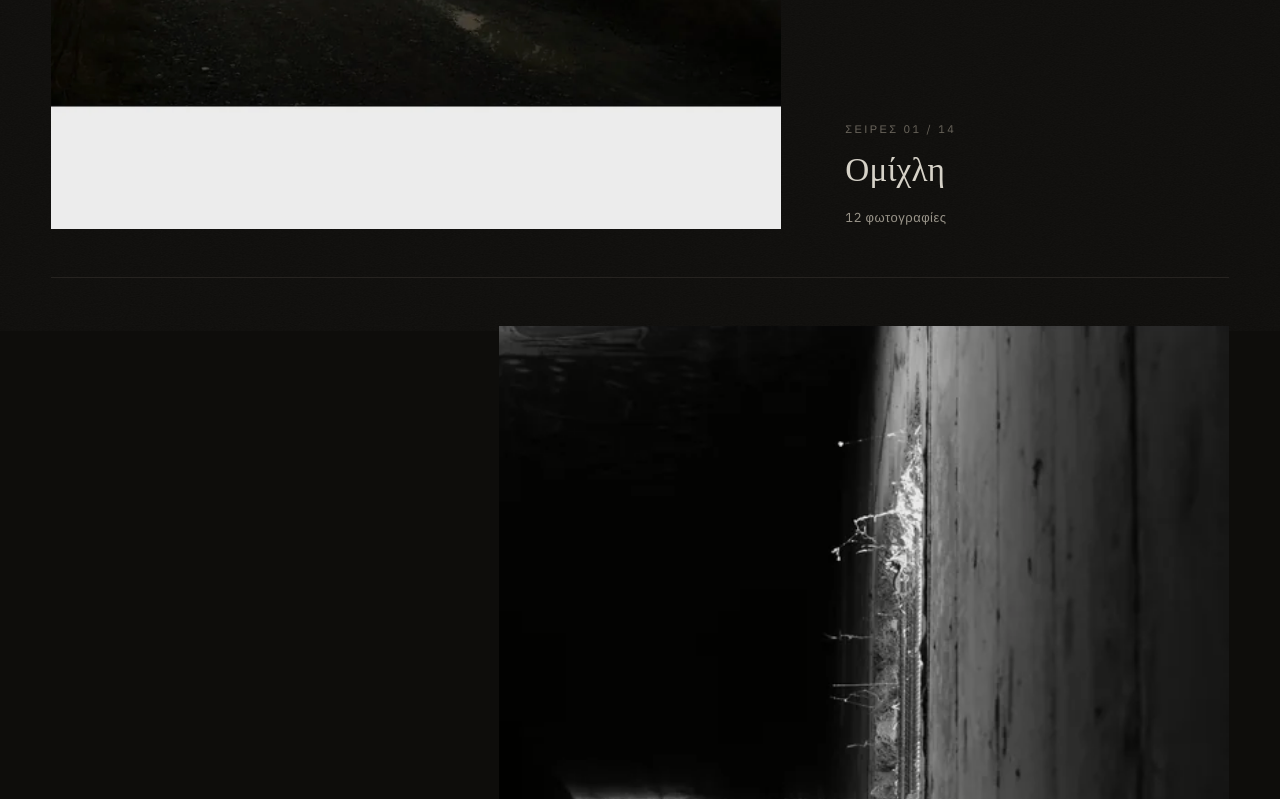
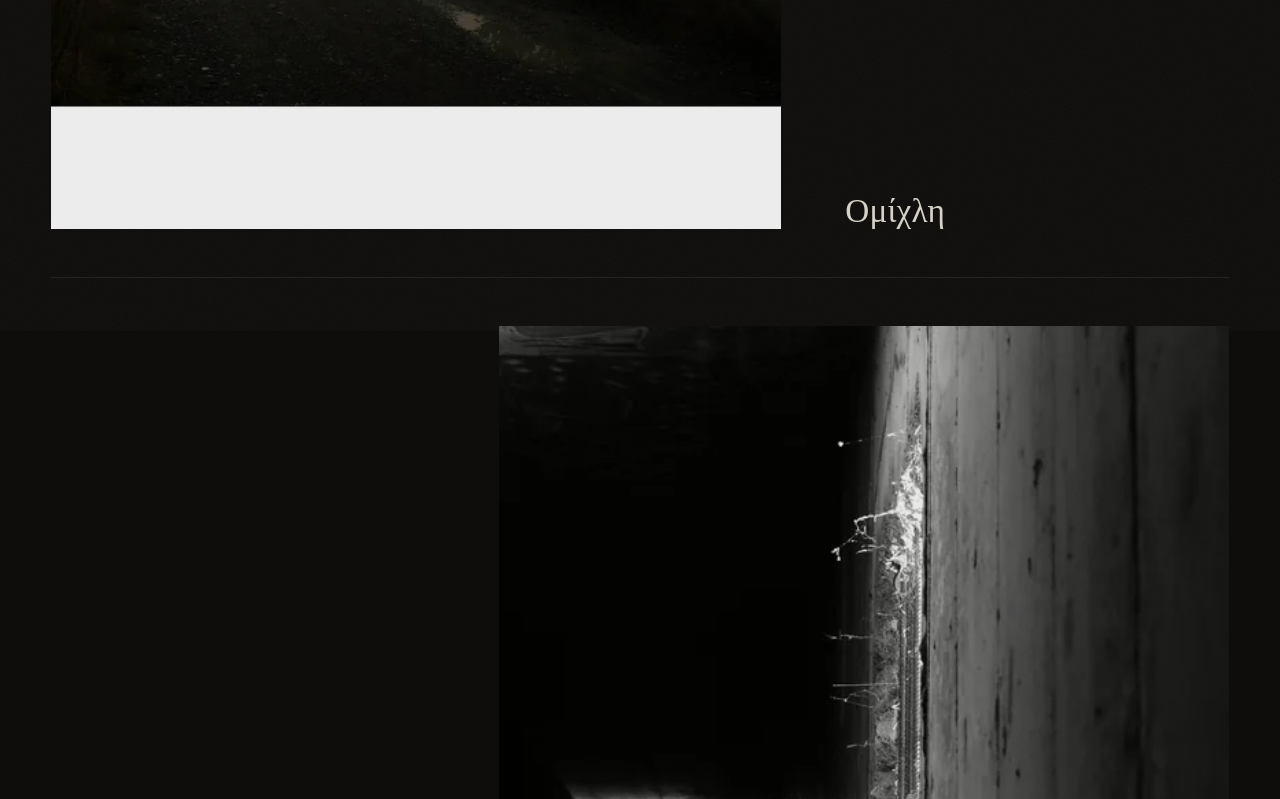
Before and after one commit to StergiosCha/karagiorgou, a React (Vite) app: page /portfolio in a window 1280 px wide. Shown: the part 861-1660 px from the top of the page. Built offline with nearby package versions, Linux system fonts and the light colour scheme; a web font is replaced by a local one.

Commit message:
Only what was given: no series counters, no photo counts, no Untitled captions, no dates

```diff
--- a/src/components/Lightbox.tsx
+++ b/src/components/Lightbox.tsx
@@ -139,7 +139,7 @@ export default function Lightbox({ photos, index, onClose, onIndex }: Props) {
             sizes="(min-width: 900px) 88vw, 100vw"
             width={photo.width}
             height={photo.height}
-            alt={title}
+            alt={title || t.lightbox.dialogLabel}
             decoding="async"
             onLoad={() => setImgLoaded(true)}
             style={{ opacity: imgLoaded ? 1 : 0 }}
@@ -147,9 +147,8 @@ export default function Lightbox({ photos, index, onClose, onIndex }: Props) {
           />
         </div>
         <figcaption className="lb__cap">
-          <span className="lb__title">{title}</span>
+          {title && <span className="lb__title">{title}</span>}
           {photo.caption && <span className="lb__caption">{photo.caption}</span>}
-          {photo.date && <span className="meta lb__date">{photo.date}</span>}
           {photo.print?.available && (
             <span className="meta lb__print">
               {t.lightbox.printAvailable}
--- a/src/components/SeriesDoorway.tsx
+++ b/src/components/SeriesDoorway.tsx
@@ -12,13 +12,11 @@ interface Props {
   variant?: 'door' | 'plate';
 }
 
-export default function SeriesDoorway({ series, index, total, variant = 'door' }: Props) {
+export default function SeriesDoorway({ series, index, variant = 'door' }: Props) {
   const { t, pick } = useLang();
   const hero = getPhoto(series.hero);
   const title = pick(series, 'title');
   const desc = pick(series, 'description');
-  const num = String(index + 1).padStart(2, '0');
-  const tot = String(total).padStart(2, '0');
 
   return (
     <article className={`door door--${variant}${index % 2 ? ' door--alt' : ''}`}>
@@ -27,14 +25,8 @@ export default function SeriesDoorway({ series, index, total, variant = 'door' }
           <Picture photo={hero} alt={title} sizes={variant === 'plate' ? '(min-width: 900px) 62vw, 100vw' : '(min-width: 900px) 46vw, 100vw'} decorative />
         </div>
         <div className="door__text">
-          <p className="label label--faint door__num">
-            {t.home.seriesLabel} {num} / {tot}
-          </p>
           <h2 className="display door__title">{title}</h2>
           {desc && <p className="door__desc">{desc}</p>}
-          <p className="meta door__count">
-            {series.photos.length} {t.portfolio.photos}
-          </p>
         </div>
       </Link>
     </article>
--- a/src/pages/SeriesPage.tsx
+++ b/src/pages/SeriesPage.tsx
@@ -5,7 +5,7 @@ import Seo from '../components/Seo';
 import Picture from '../components/Picture';
 import Lightbox from '../components/Lightbox';
 import NotFound from './NotFound';
-import { adjacentSeries, getPhoto, getSeries, seriesList, type Photo } from '../data/manifest';
+import { adjacentSeries, getPhoto, getSeries, type Photo } from '../data/manifest';
 import { useLang } from '../i18n/LanguageContext';
 import './SeriesPage.css';
 
@@ -37,23 +37,20 @@ export default function SeriesPage() {
 
   if (!series) return <NotFound message={t.series.notFound} />;
 
-  const idx = seriesList.findIndex((s) => s.slug === slug);
   const title = pick(series, 'title');
   const desc = pick(series, 'description');
   const { prev, next } = adjacentSeries(slug);
-  const num = String(idx + 1).padStart(2, '0');
-  const tot = String(seriesList.length).padStart(2, '0');
 
   return (
     <>
       <Seo title={title} description={desc || title} image={series.hero} />
-      <Hero photo={getPhoto(series.hero)} alt={title} kicker={`${t.series.label} ${num} / ${tot}`} title={title} sub={desc} size="tall" />
+      <Hero photo={getPhoto(series.hero)} alt={title} title={title} sub={desc} size="tall" />
 
       <section className="book wrap" aria-label={title}>
         {groups.map((g, gi) => (
           <div key={gi} className={`book__row book__row--${g.length === 2 ? 'pair' : 'single'}${gi % 4 === 2 ? ' book__row--shift' : ''}`}>
             {g.map(({ p, i }) => {
-              const ptitle = pick(p, 'title');
+              const ptitle = pick(p, 'title') || `${title} ${String(i + 1).padStart(2, '0')}`;
               return (
                 <figure key={series.photos[i]} className="plate" style={{ ['--ar' as string]: `${p.width} / ${p.height}` }}>
                   <button type="button" className="plate__btn" onClick={() => setOpen(i)} aria-label={`${t.series.openPhoto}: ${ptitle}`}>
@@ -64,12 +61,11 @@ export default function SeriesPage() {
                       decorative
                     />
                   </button>
-                  <figcaption className="plate__cap">
-                    <span className="meta plate__num">{String(i + 1).padStart(2, '0')}</span>
-                    <span className="meta plate__title">{ptitle}</span>
-                    {p.caption && <span className="meta plate__caption">{p.caption}</span>}
-                    {p.date && <span className="meta plate__date">{p.date}</span>}
-                  </figcaption>
+                  {p.caption && (
+                    <figcaption className="plate__cap">
+                      <span className="meta plate__caption">{p.caption}</span>
+                    </figcaption>
+                  )}
                 </figure>
               );
             })}
```
Also changed, not shown: src/data/manifest.json.
